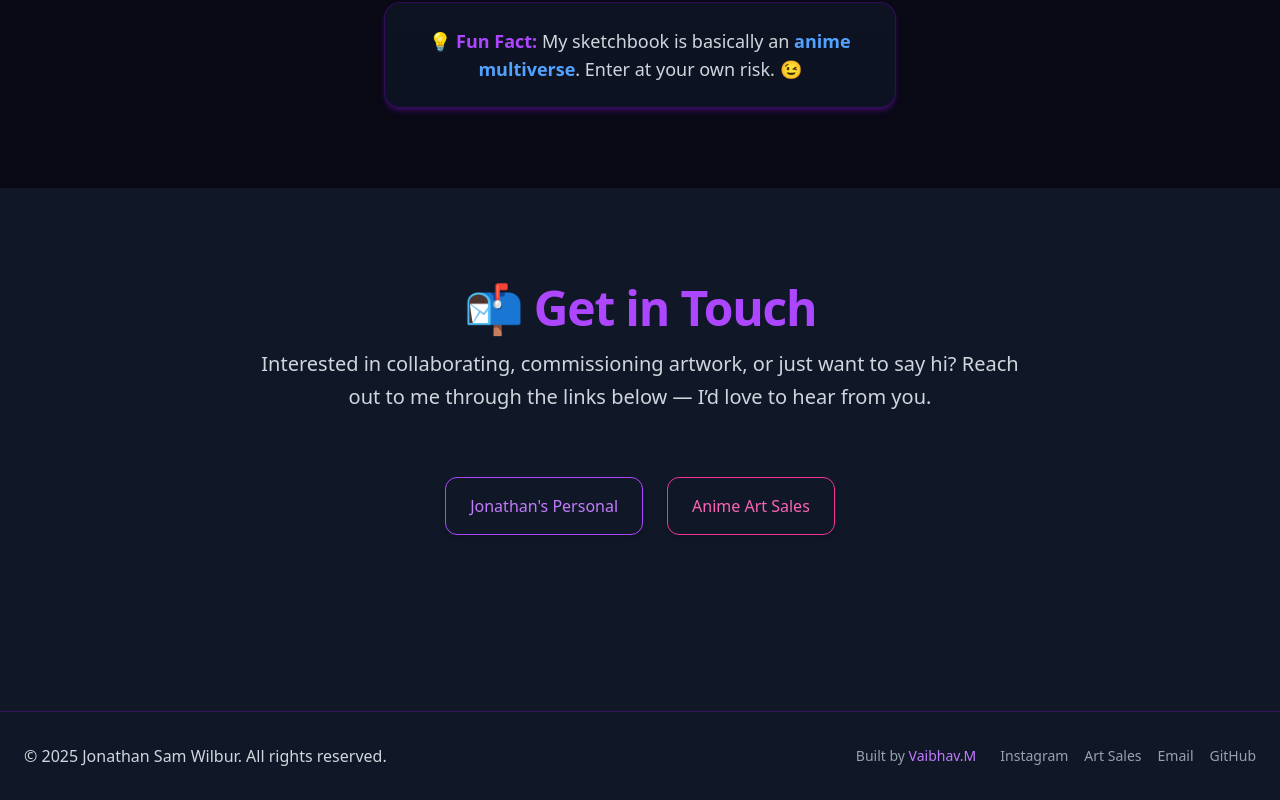
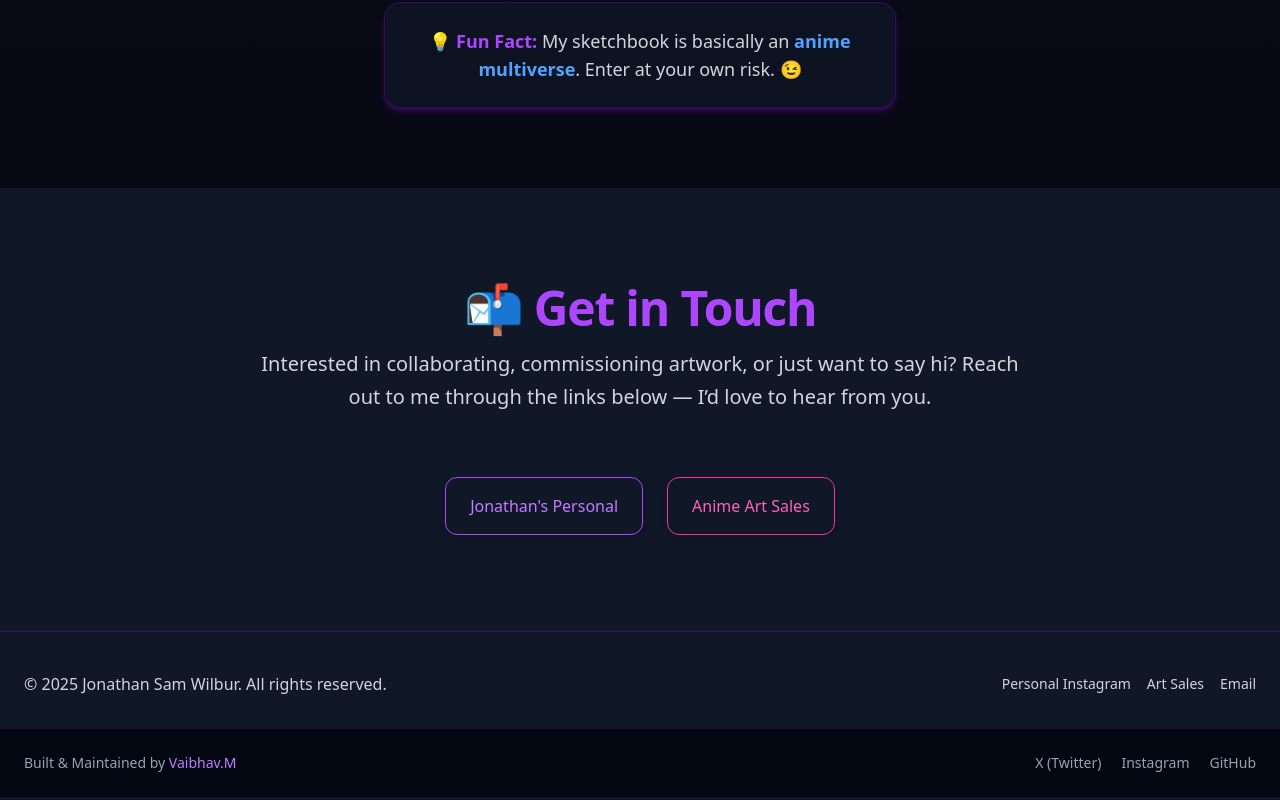
Before and after one commit to xVaibsMx/jonathan, a React (Vite) app in the folder Frontend/: page / in a window 1280 px wide. Shown: the part 2810-3610 px from the top of the page. Built offline with nearby package versions, Linux system fonts and the light colour scheme.

Commit message:
Updated Footer

```diff
--- a/Frontend/src/Components/Footer.jsx
+++ b/Frontend/src/Components/Footer.jsx
@@ -2,57 +2,76 @@ import React from 'react'
 
 const Footer = () => {
   return (
-    <footer className="bg-gray-900 text-gray-300 py-8 px-6 mt-20 border-t border-purple-800/40">
-      <div className="max-w-7xl mx-auto flex flex-col md:flex-row justify-between items-center gap-6">
+    <footer className="bg-gray-900 text-gray-300 pt-10 border-t border-purple-800/40">
+      {/* Main Info Section */}
+      <div className="max-w-7xl mx-auto px-6 pb-8 flex flex-col md:flex-row justify-between items-center gap-6">
         <p className="text-sm md:text-base">
           © {new Date().getFullYear()} Jonathan Sam Wilbur. All rights reserved.
         </p>
 
-        <div className="flex flex-col md:flex-row md:items-center md:space-x-6 text-sm text-gray-400">
-          <p className="mb-2 md:mb-0">
-            Built by{' '}
+        <div className="flex flex-wrap justify-center gap-4 text-sm">
+          <a
+            href="https://www.instagram.com/_copy___ninja_/"
+            target="_blank"
+            rel="noopener noreferrer"
+            className="hover:text-purple-400 transition"
+          >
+            Personal Instagram
+          </a>
+          <a
+            href="https://www.instagram.com/official_anime_art_sales/"
+            target="_blank"
+            rel="noopener noreferrer"
+            className="hover:text-pink-400 transition"
+          >
+            Art Sales
+          </a>
+          <a
+            href="mailto:jonathan@example.com"
+            className="hover:text-gray-100 transition"
+          >
+            Email
+          </a>
+        </div>
+      </div>
+
+      {/* Creator Section */}
+      <div className="bg-gray-950 border-t border-purple-800/30 py-6 px-6">
+        <div className="max-w-7xl mx-auto flex flex-col md:flex-row items-center justify-between gap-4">
+          <p className="text-sm text-gray-400">
+            Built & Maintained by{' '}
             <a
               href="https://x.com/xVaibsMx"
               target="_blank"
               rel="noopener noreferrer"
-              className="text-purple-400 hover:text-purple-600"
+              className="text-purple-400 hover:text-purple-600 transition"
             >
               Vaibhav.M
             </a>
           </p>
 
-          <div className="flex space-x-4">
+          <div className="flex space-x-5 text-sm text-gray-400">
             <a
-              href="https://www.instagram.com/_copy___ninja_/"
+              href="https://x.com/xVaibsMx"
               target="_blank"
               rel="noopener noreferrer"
-              className="hover:text-purple-400 transition-colors duration-300"
-              aria-label="Jonathan's Personal Instagram"
+              className="hover:text-blue-400 transition"
+            >
+              X (Twitter)
+            </a>
+            <a
+              href="https://www.instagram.com/xvaibsx/"
+              target="_blank"
+              rel="noopener noreferrer"
+              className="hover:text-pink-400 transition"
             >
               Instagram
-            </a>
-            <a
-              href="https://www.instagram.com/official_anime_art_sales/"
-              target="_blank"
-              rel="noopener noreferrer"
-              className="hover:text-pink-400 transition-colors duration-300"
-              aria-label="Anime Art Sales Instagram"
-            >
-              Art Sales
-            </a>
-            <a
-              href="mailto:jonathan@example.com"
-              className="hover:text-gray-100 transition-colors duration-300"
-              aria-label="Email Jonathan"
-            >
-              Email
             </a>
             <a
               href="https://github.com/xVaibsMx"
               target="_blank"
               rel="noopener noreferrer"
-              className="hover:text-white transition-colors duration-300"
-              aria-label="Vaibhav's GitHub"
+              className="hover:text-white transition"
             >
               GitHub
             </a>
```
